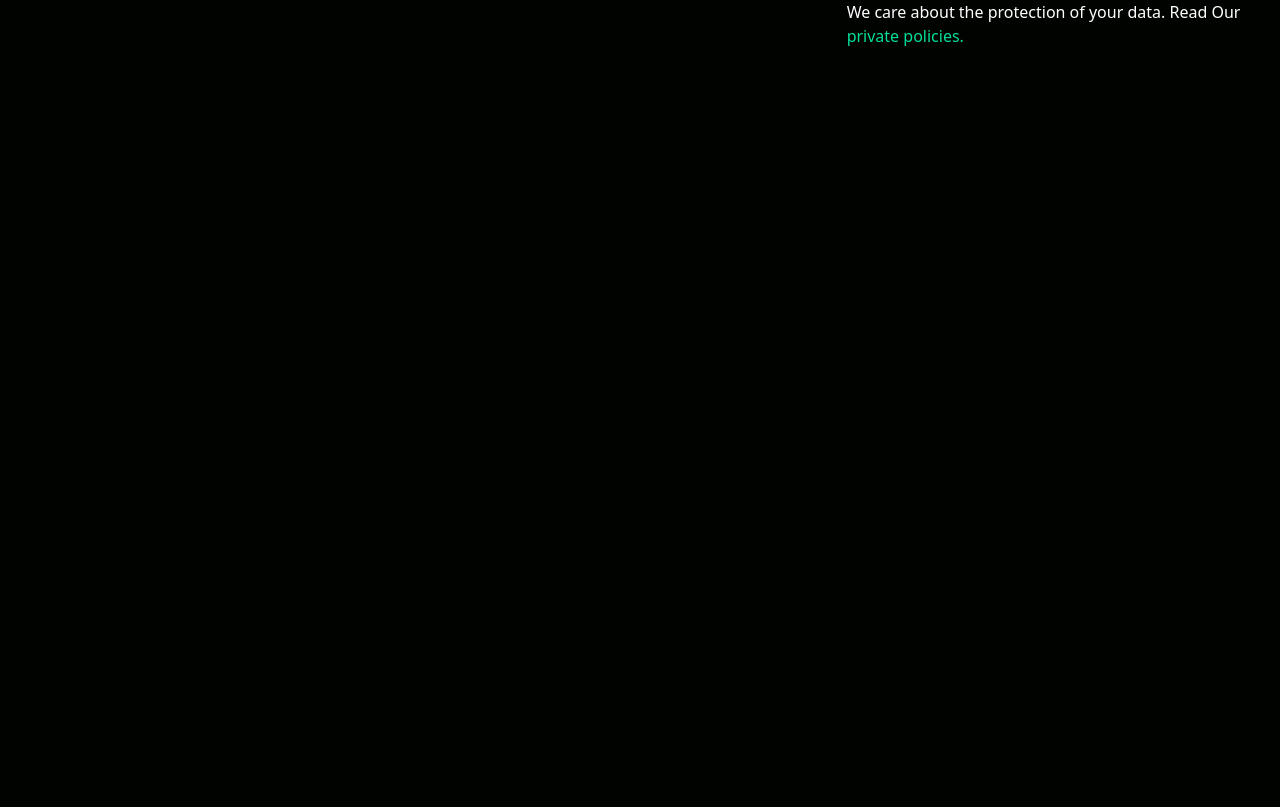
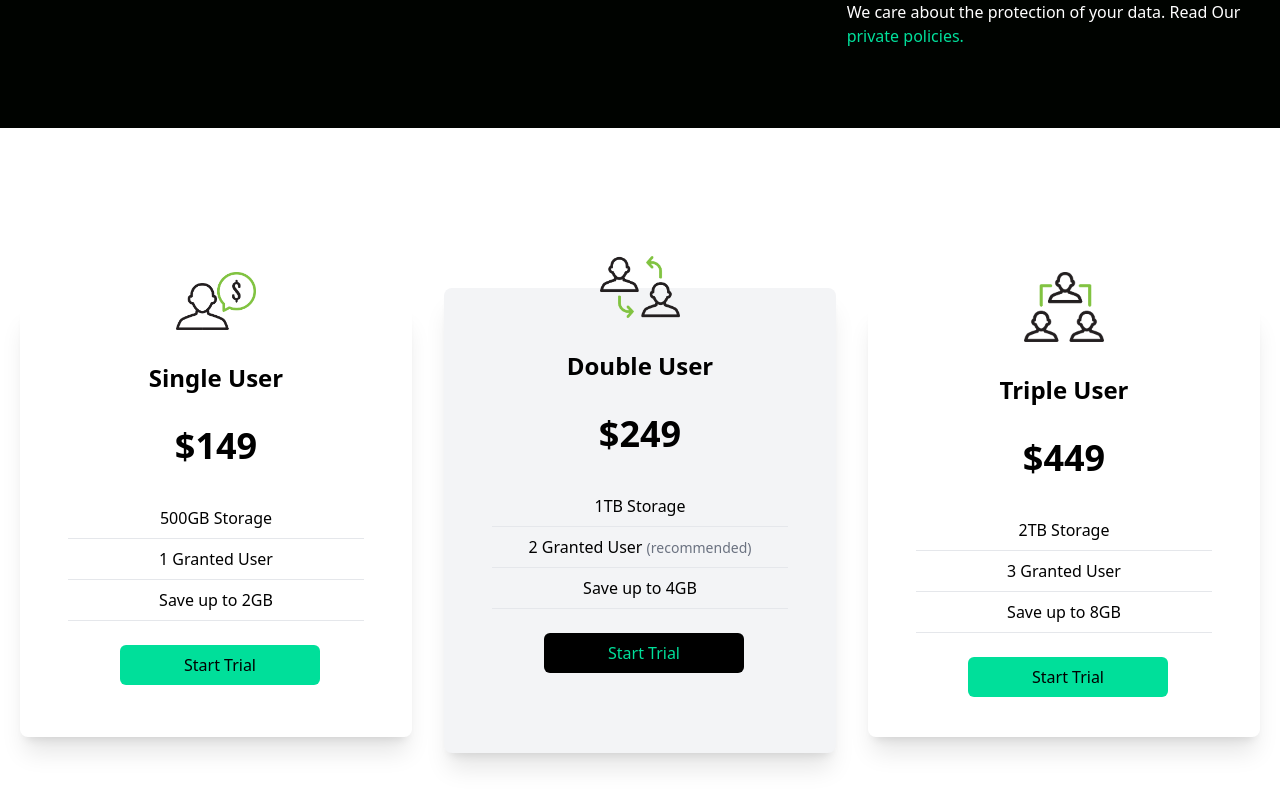
Before and after one commit to Hemantchuabey/React-Tailwind-Responsive-App, a React (Create React App) app: page / in a window 1280 px wide. Shown: the part 1545-2352 px from the top of the page. Before the commit the page ends 1673 px from the top, so only its background shows below. Built offline with nearby package versions, Linux system fonts and the light colour scheme.

Commit message:
Created Cards component added 3 differnt card and provided the styling.

```diff
--- a/src/App.js
+++ b/src/App.js
@@ -1,5 +1,6 @@
 import "./App.css";
 import Analytics from "./Component/Analytics";
+import Cards from "./Component/Cards";
 import ContentBody from "./Component/ContentBody";
 import Navbar from "./Component/Navbar";
 import NewsLetter from "./Component/NewsLetter";
@@ -11,6 +12,7 @@ function App() {
       <ContentBody />
       <Analytics />
       <NewsLetter />
+      <Cards />
     </div>
   );
 }
--- /dev/null
+++ b/src/Component/Cards.js
@@ -0,0 +1,65 @@
+import React from "react";
+import Single from "../Assets/single.png";
+import Double from "../Assets/double.png";
+import Triple from "../Assets/triple.png";
+
+function Cards() {
+  return (
+    <div className="w-full py-[10rem] px-4 bg-white">
+      <div className="max-w-[1240px] mx-auto grid md:grid-cols-3 gap-8">
+        <div className="w-full shadow-xl flex-col p-4 my-4 rounded-lg hover:scale-105 duration-300">
+          <img
+            src={Single}
+            alt=""
+            className="w-20 mx-auto mt-[-3rem] bg-white"
+          />
+          <h2 className="text-2xl font-bold text-center py-8">Single User</h2>
+          <p className="text-center text-4xl font-bold">$149</p>
+          <div className="text-center font-medium ">
+            <p className="py-2 border-b mx-8 mt-8">500GB Storage</p>
+            <p className="py-2 border-b mx-8">1 Granted User</p>
+            <p className="py-2 border-b mx-8">Save up to 2GB</p>
+            <button className="text-[black] w-[200px] rounded-md my-6 font-medium py-2 bg-[#00df9a] mx-auto md:mx-0 lg:ml-2 md:ml-2 ml-2">
+              Start Trial
+            </button>
+          </div>
+        </div>
+        <div className="w-full shadow-xl bg-gray-100 flex-col p-4 md:my-0 my-8 rounded-lg hover:scale-105 duration-300 ">
+          <img
+            src={Double}
+            alt=""
+            className="w-20 mx-auto mt-[-3rem] bg-transparent"
+          />
+          <h2 className="text-2xl font-bold text-center py-8">Double User</h2>
+          <p className="text-center text-4xl font-bold">$249</p>
+          <div className="text-center font-medium ">
+            <p className="py-2 border-b mx-8 mt-8">1TB Storage</p>
+            <p className="py-2 border-b mx-8">
+              2 Granted User{" "}
+              <span className="text-sm text-gray-500">(recommended)</span>
+            </p>
+            <p className="py-2 border-b mx-8">Save up to 4GB</p>
+            <button className="text-[#00df9a] w-[200px] rounded-md my-6 font-medium py-2 bg-[black] mx-auto md:mx-0 lg:ml-2 md:ml-2 ml-2">
+              Start Trial
+            </button>
+          </div>
+        </div>
+        <div className="w-full shadow-xl flex-col p-4 my-4 rounded-lg hover:scale-105 duration-300">
+          <img src={Triple} alt="" className="w-20 mx-auto mt-[-3rem]" />
+          <h2 className="text-2xl font-bold text-center py-8">Triple User</h2>
+          <p className="text-center text-4xl font-bold">$449</p>
+          <div className="text-center font-medium ">
+            <p className="py-2 border-b mx-8 mt-8">2TB Storage</p>
+            <p className="py-2 border-b mx-8">3 Granted User</p>
+            <p className="py-2 border-b mx-8">Save up to 8GB</p>
+            <button className="text-[black] w-[200px] rounded-md my-6 font-medium py-2 bg-[#00df9a] mx-auto md:mx-0 lg:ml-2 md:ml-2 ml-2">
+              Start Trial
+            </button>
+          </div>
+        </div>
+      </div>
+    </div>
+  );
+}
+
+export default Cards;
```
